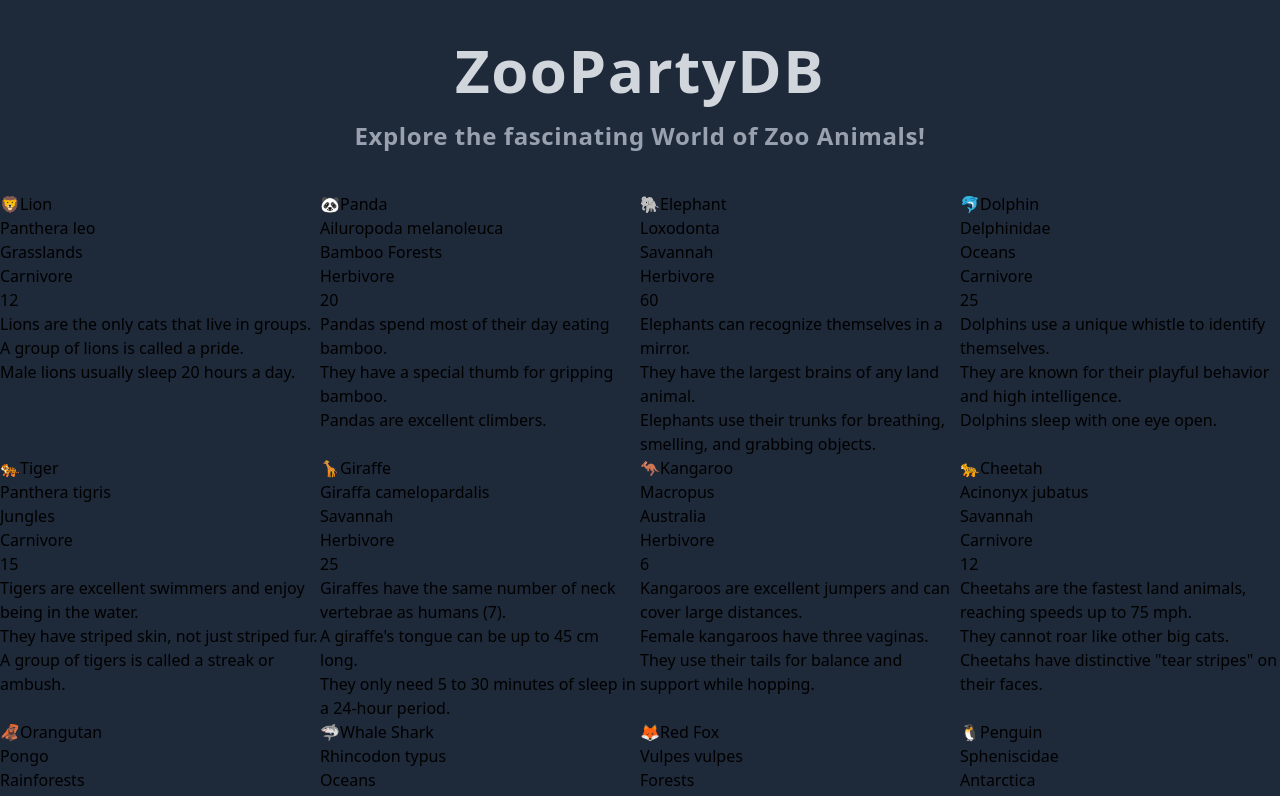
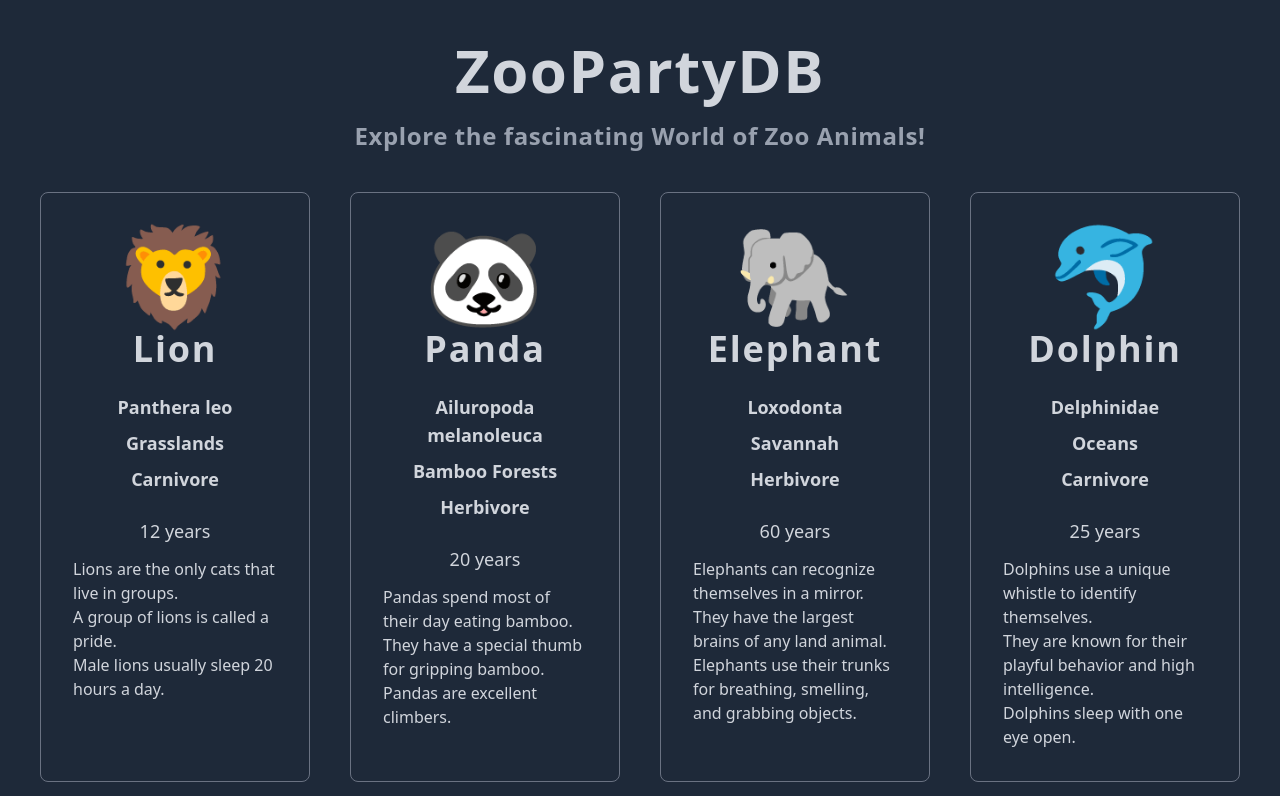
Before and after one commit to jutuli/ZooAnimalsDB, a React (Vite) app: page / in a window 1280 px wide. Shown: the top 796 px of the page. Built offline with nearby package versions, Linux system fonts and the light colour scheme.

Commit message:
Styling AnimalCard, AnimalGrid

```diff
--- a/src/components/AnimalCard.tsx
+++ b/src/components/AnimalCard.tsx
@@ -11,17 +11,17 @@ function AnimalCard({
   funFacts,
 }: Animal) {
   return (
-    <article>
-      <h3>
-        <span>{emoji}</span>
+    <article className="flex flex-col items-center gap-3 rounded-lg border border-gray-500 p-8 text-gray-300">
+      <h3 className="text-center text-4xl font-bold tracking-wider">
+        <span className="mb-2 block text-8xl">{emoji}</span>
         {name}
       </h3>
-      <ul>
+      <ul className="my-3 flex flex-col gap-2 text-center text-lg font-bold">
         <li>{species}</li>
         <li>{habitat}</li>
         <li>{diet}</li>
       </ul>
-      <p>{lifespan}</p>
+      <p className="text-lg">{lifespan} years</p>
       <AnimalFunFactsList funFacts={funFacts} />
     </article>
   );
--- a/src/components/AnimalGrid.tsx
+++ b/src/components/AnimalGrid.tsx
@@ -6,7 +6,7 @@ import AnimalCard from "./AnimalCard";
 
 function AnimalGrid() {
   return (
-    <section className="grid grid-cols-2 lg:grid-cols-4">
+    <section className="mx-10 grid grid-cols-1 gap-10 md:grid-cols-2 lg:grid-cols-3 xl:grid-cols-4">
       {animals.map((animal) => (
         <AnimalCard key={animal.name} {...animal} />
       ))}
```
